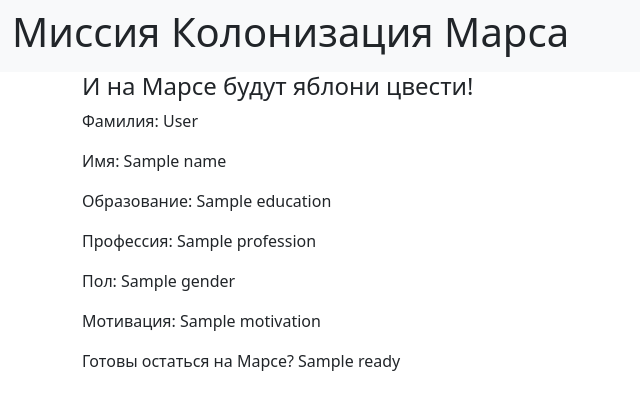
After one commit to snapav/Mars, a Flask app: template templates/answer.html in a window 1280 px wide. The commit adds this page. Shown: the top 410 px of the page, without its empty margins (0-640 px from the left). Run offline with Flask 3, Linux system fonts and the light colour scheme; the template is opened without the code that fills it: most values are stand-ins (such as "Sample title", 1, 10 or a date in 2020).

Commit message:
Автоматический ответ

```diff
--- /dev/null
+++ b/templates/answer.html
@@ -0,0 +1,12 @@
+{% extends "base.html" %}
+
+{% block content%}
+<p>Фамилия: {{surname}}</p>
+<p>Имя: {{name}}</p>
+<p>Образование: {{education}}</p>
+<p>Профессия: {{profession}}</p>
+<p>Пол: {{gender}}</p>
+<p>Мотивация: {{motivation}}</p>
+<p>Готовы остаться на Марсе? {{ready}}</p>
+
+{% endblock %}
--- a/templates/astronaut_selection.html
+++ b/templates/astronaut_selection.html
@@ -11,7 +11,7 @@
             <div class="col">
     <h1>Анкета претендента</h1>
     <h2>Отбор астронавтов</h2>
-    <form method="post" action="astronaut_selection">
+    <form method="post" action="answer">
         <div class="mb-3">
             <input type="text" class="-form-control" placeholder="Введите Фамилию" name="surname">
         </div>
--- a/templates/base.html
+++ b/templates/base.html
@@ -4,6 +4,8 @@
     <meta charset="UTF-8">
     <title>{{ title }}</title>
     <link href="https://cdn.jsdelivr.net/npm/bootstrap@5.3.3/dist/css/bootstrap.min.css" rel="stylesheet" integrity="sha384-QWTKZyjpPEjISv5WaRU9OFeRpok6YctnYmDr5pNlyT2bRjXh0JMhjY6hW+ALEwIH" crossorigin="anonymous">
+    <link href="{{ url_for('static', filename='CSS/style.css')}}">
+
 </head>
 <body>
     <nav class="navbar navbar-expand-lg bg-body-tertiary">
```
